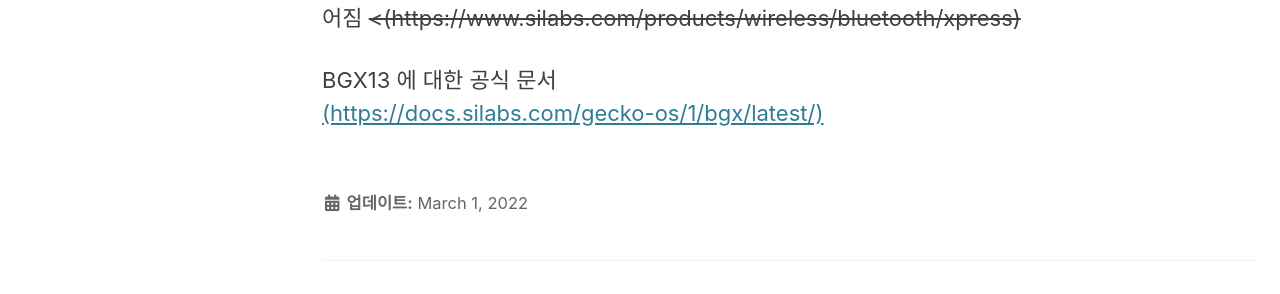
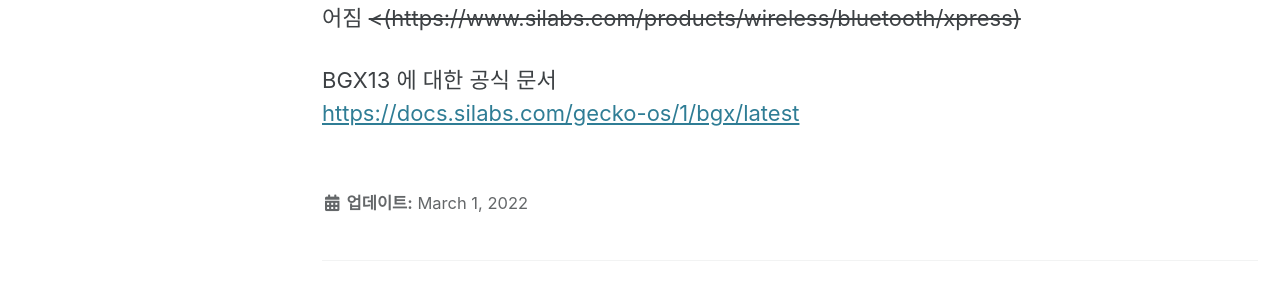
Before and after one commit to MeshOnLab/meshonlab.github.io, a Jekyll site: the page built from _portfolio/2022-03-01-replacement_bgx_express.md, in a window 1280 px wide. Shown: the part 1149-1443 px from the top of the page. Built offline with Jekyll 4.4.1, drawn with Linux system fonts in a browser that asks for light colours; cached includes are drawn as plain includes.

Commit message:
Update 2022-03-01-replacement_bgx_express.md

```diff
--- a/_portfolio/2022-03-01-replacement_bgx_express.md
+++ b/_portfolio/2022-03-01-replacement_bgx_express.md
@@ -20,4 +20,4 @@
 기존 BGX 모듈에 대한 문서 링크 : 없어짐 ~~<(https://www.silabs.com/products/wireless/bluetooth/xpress)~~
 
 BGX13 에 대한 공식 문서
-<a href="https://docs.silabs.com/gecko-os/1/bgx/latest/" target="_blank" style="word-break:break-all;">(https://docs.silabs.com/gecko-os/1/bgx/latest/)</a>
+[https://docs.silabs.com/gecko-os/1/bgx/latest](https://docs.silabs.com/gecko-os/1/bgx/latest/){:target="_blank"}
```
